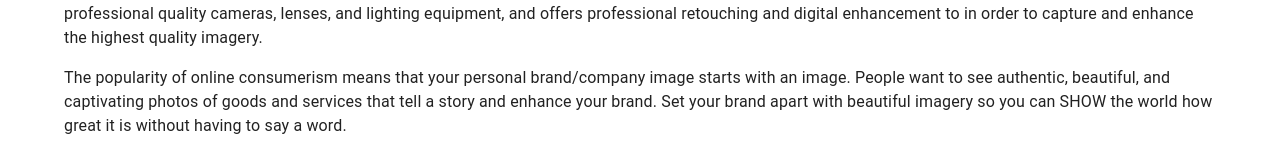
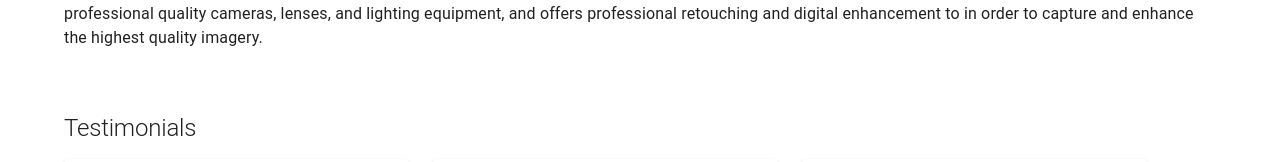
Before and after one commit to markohanesian/mso-photo, a React (Create React App) app: page /About in a window 1280 px wide. Shown: the part 233-395 px from the top of the page. Built offline with nearby package versions, Linux system fonts and the light colour scheme.

Commit message:
Move text out of About, spacing

```diff
--- a/src/pages/About/About.tsx
+++ b/src/pages/About/About.tsx
@@ -18,24 +18,13 @@ export default function About() {
                     About
                 </Typography>
                 <Typography variant="body1" sx={{
-                    marginBottom: "1rem"
+                    marginBottom: "4rem"
                 }}>
                     Mark Ohanesian is a digital photographer that specializes in product, portrait, and branding photography,
                     with over a decade of experience. Mark uses professional
                     quality cameras, lenses, and lighting equipment, and offers professional retouching
                     and digital enhancement to in order to capture and enhance the highest quality
                     imagery.
-                </Typography>
-                <Typography variant="body1" gutterBottom sx={{
-                    marginBottom: "3rem"
-                }}>
-
-                    The popularity of online consumerism means that your personal
-                    brand/company image starts with an image. People want to see
-                    authentic, beautiful, and captivating photos of goods and services
-                    that tell a story and enhance your brand. Set your brand apart with
-                    beautiful imagery so you can SHOW the world how great it is without
-                    having to say a word.
                 </Typography>
                 <Typography variant="h2" sx={{
                     margin: "1rem 0 ", fontSize: "24px"
```
